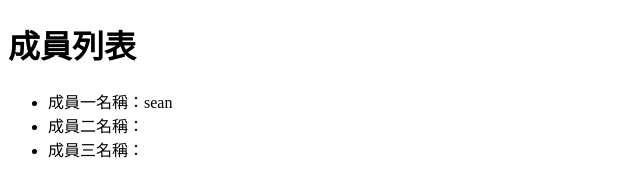
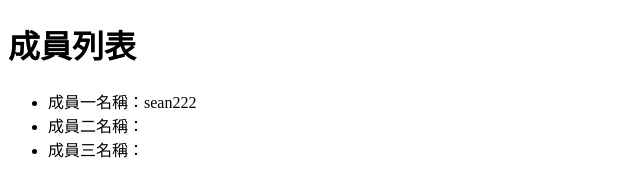
Before and after one commit to sean0896/git1108-2, a plain HTML site: page index.html in a window 1280 px wide. Shown: the full height of the page, 0-640 px from the left. Drawn offline with Linux system fonts and the light colour scheme.

Commit message:
再次修改成員a

```diff
--- a/index.html
+++ b/index.html
@@ -10,7 +10,7 @@
 <body>
     <h1>成員列表</h1>
     <ul>
-        <li>成員一名稱：sean</li>
+        <li>成員一名稱：sean222</li>
         <li>成員二名稱：</li>
         <li>成員三名稱：</li>
     </ul>
```
